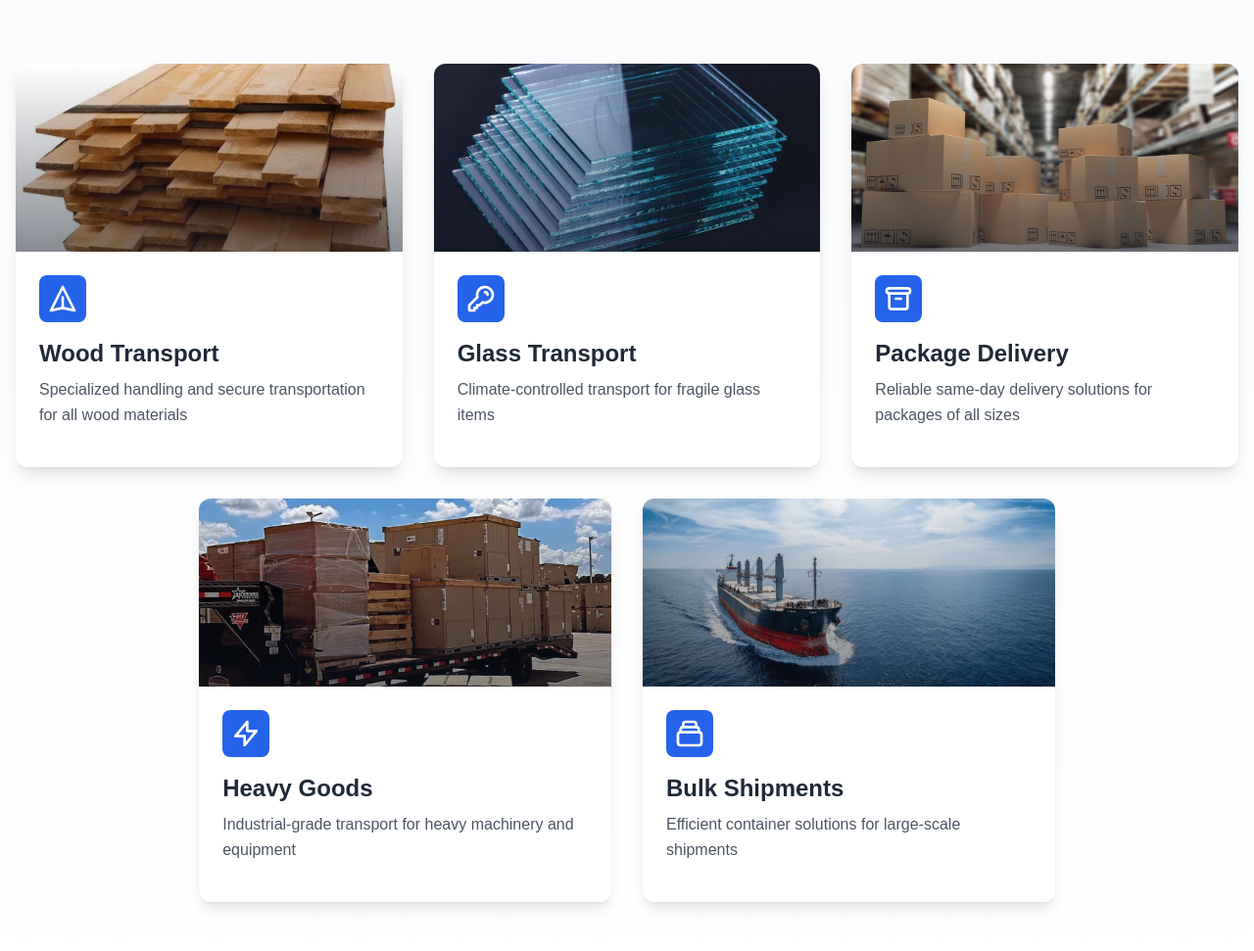
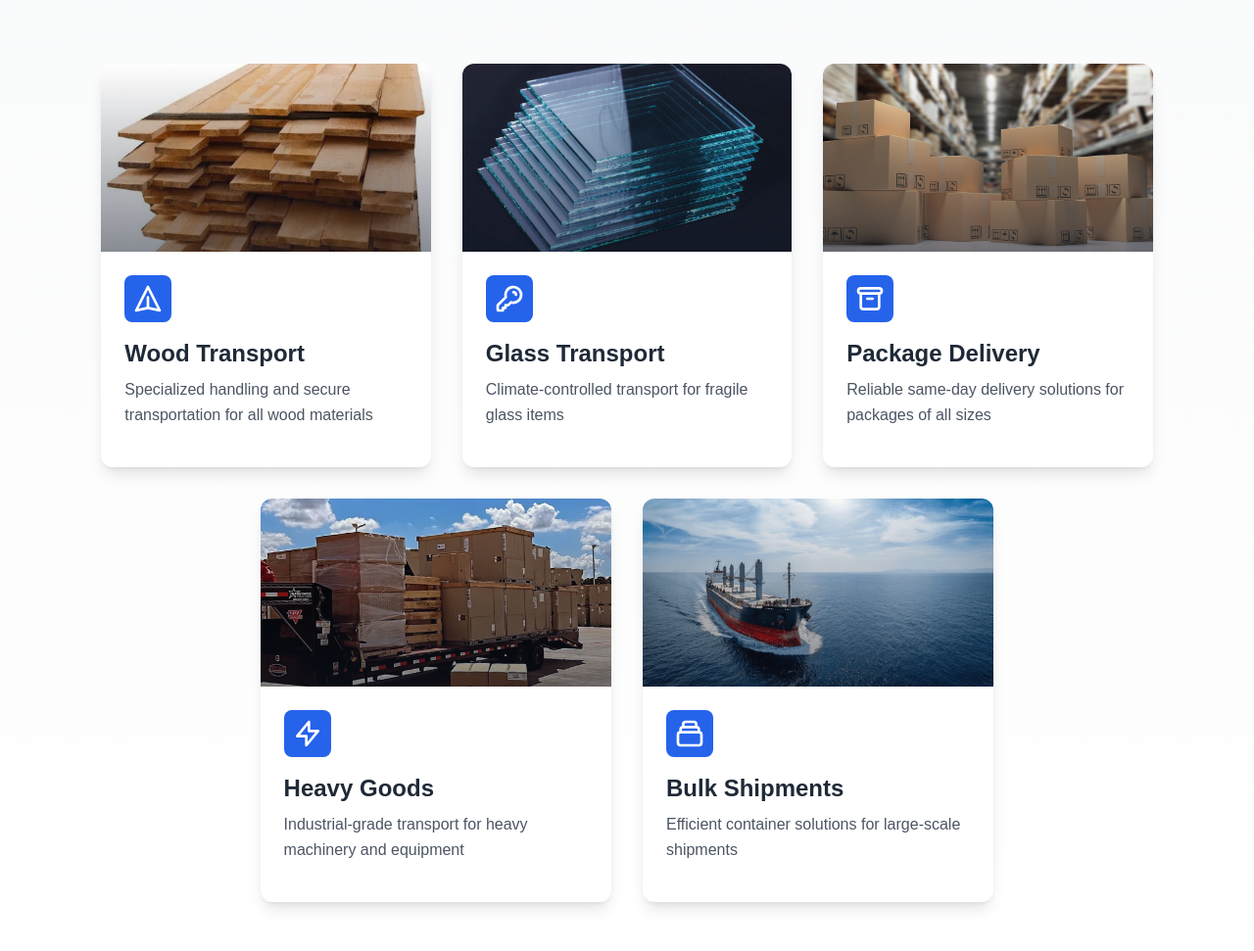
Before and after one commit to Youssef-ahkim/sorezay, a Next.js app: page / in a window 1280 px wide. Shown: the part 971-1942 px from the top of the page at 98% size. Built offline with nearby package versions, Linux system fonts and the light colour scheme.

Commit message:
first commit

```diff
--- a/components/Services.jsx
+++ b/components/Services.jsx
@@ -148,7 +148,7 @@
         </div>
 
         {/* Top Row: 3 Cards in a Grid */}
-        <div className="grid grid-cols-1 md:grid-cols-3 gap-8">
+        <div className="grid grid-cols-1 md:grid-cols-3 gap-8 lg:px-[7%]">
           {services.slice(0, 3).map((service, index) => (
             <div
               key={index}
@@ -181,7 +181,7 @@
         </div>
 
         {/* Bottom Row: 2 Cards Centered */}
-        <div className=" grid grid-cols-1 md:grid-cols-2 gap-8 mt-8 lg:px-[15%]">
+        <div className=" grid grid-cols-1 md:grid-cols-2 gap-8 mt-8 lg:px-[20%]">
           {services.slice(3).map((service, index) => (
             <div
               key={index}
```
Also changed, not shown: 1 other file (tests, documents, lock files or other folders).
